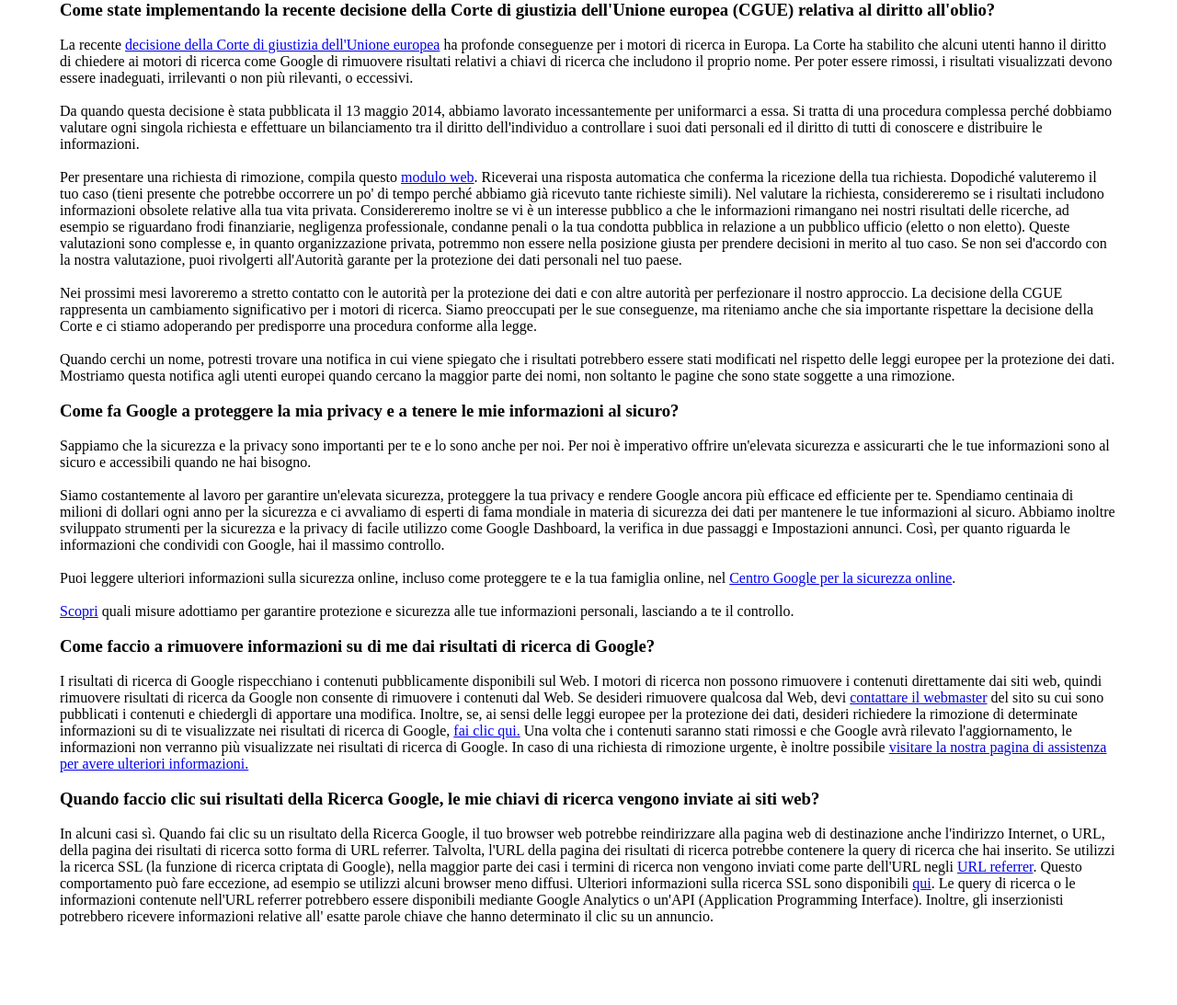
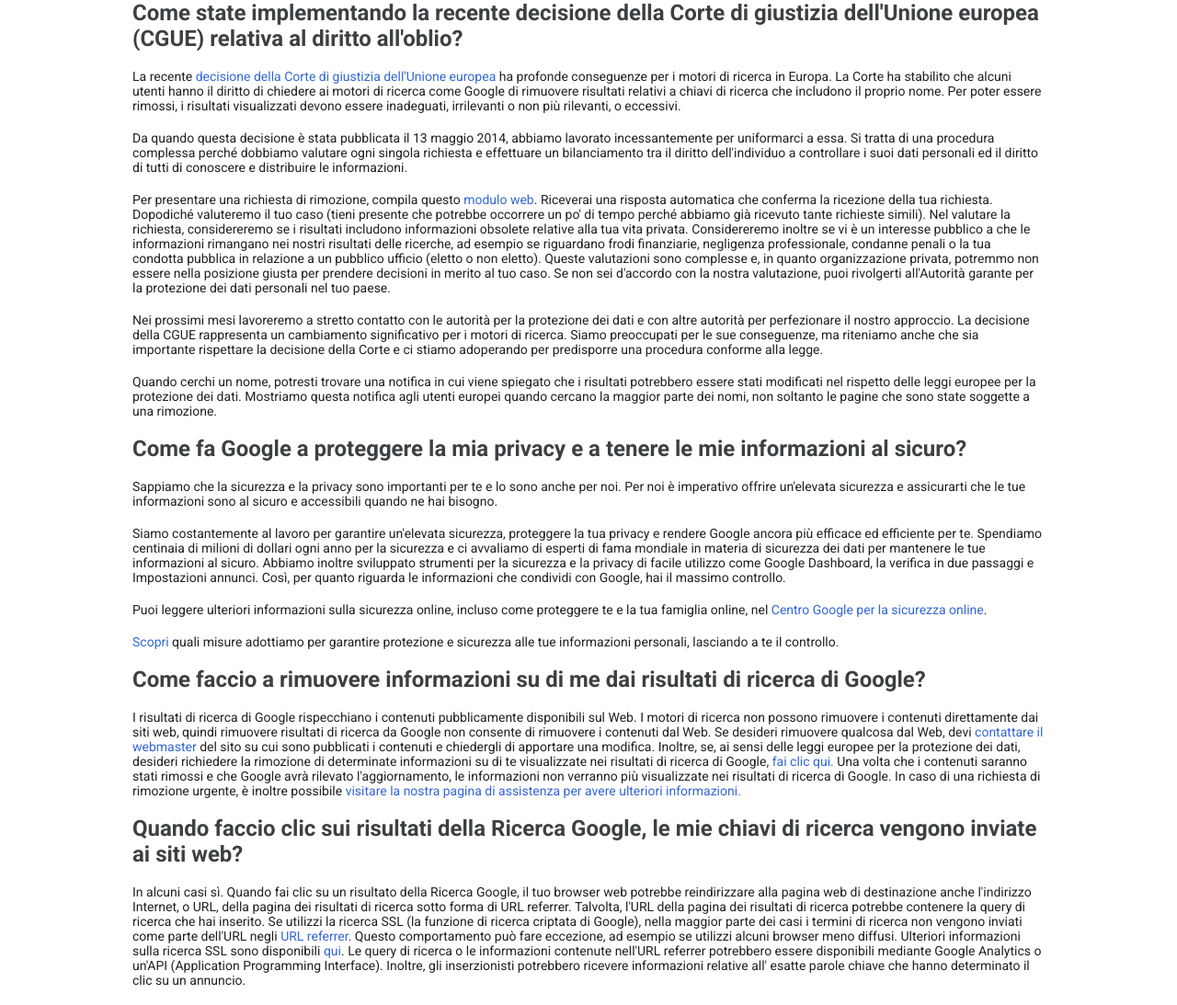
Before and after one commit to renzocarara/php-google-faq, a PHP site: page / in a window 1280 px wide. Shown: the whole page at 92% size. Before the commit the page ends 1006 px from the top, so only its background shows below. Run offline with PHP 8.4, Linux system fonts and the light colour scheme.

Commit message:
php ok, da fare tutto lo stile e formattazione pagina

```diff
--- a/index.php
+++ b/index.php
@@ -57,6 +57,7 @@ $google_faqs = [
     <!-- <link rel="stylesheet" href="https://stackpath.bootstrapcdn.com/bootstrap/4.4.1/css/bootstrap.min.css" integrity="sha384-Vkoo8x4CGsO3+Hhxv8T/Q5PaXtkKtu6ug5TOeNV6gBiFeWPGFN9MuhOf23Q9Ifjh" crossorigin="anonymous" /> -->
     <!-- <link rel="stylesheet" href="https://use.fontawesome.com/releases/v5.11.2/css/all.css" integrity="sha384-KA6wR/X5RY4zFAHpv/CnoG2UW1uogYfdnP67Uv7eULvTveboZJg0qUpmJZb5VqzN" crossorigin="anonymous"> -->
     <!-- <script src="https://cdn.jsdelivr.net/npm/handlebars@latest/dist/handlebars.js"></script> -->
+    <link href="https://fonts.googleapis.com/css?family=Roboto:400,700&display=swap" rel="stylesheet">
     <link rel="stylesheet" href="public/css/style.css">
     <title>Boolean clss#8 - google faq con php</title>
 </head>
@@ -64,14 +65,13 @@ $google_faqs = [
 <body>
 
     <header>
-
     </header>
 
     <main class="container">
 
     <?php
     foreach ($google_faqs as $faq) {
-        echo '<h3>' . $faq['question'] . '</h3>';
+        echo '<h2>' . $faq['question'] . '</h2>';
         echo '<br>';
         for ($i=0; $i < count($faq['answer']) ; $i++) {
             // scorro tutti paragrafi che compongono la risposta
--- a/public/css/style.css
+++ b/public/css/style.css
@@ -10,6 +10,19 @@
 
 /* commom style */
 
+body {
+  font-family: "Roboto", sans-serif;
+}
+
+a {
+  color: #3367D6;
+  text-decoration: none;
+}
+
+a:visited {
+  color: #3367D6;
+}
+
 /*  end commom style */
 
 /* header style */
@@ -19,8 +32,17 @@
 /* main style */
 
 .container {
-  max-width: 1150px;
+  max-width: 992px;
   margin: 0 auto;
+}
+
+h2 {
+  color: #3C4043;
+}
+
+p {
+  color: #212121;
+  font-size: 14px;
 }
 
 /* end main style */
--- a/src/scss/_common.scss
+++ b/src/scss/_common.scss
@@ -1,5 +1,15 @@
 /* commom style */
+
 body {
-    // font-family: Tahoma, sans-serif;
+    font-family: 'Roboto', sans-serif;
+}
+
+a {
+    color: $link_color;
+    text-decoration: none;
+
+    &:visited {
+        color: $link_color;
+    }
 }
 /*  end commom style */
--- a/src/scss/_main.scss
+++ b/src/scss/_main.scss
@@ -1,8 +1,15 @@
 /* main style */
 .container {
-    max-width: 1150px;
+    max-width: 992px;
     margin: 0 auto;
 }
 
-p {}
+h2 {
+    color: $title_color;
+}
+
+p {
+    color: $text_color;
+    font-size: 14px;
+}
 /* end main style */
--- a/src/scss/_variables.scss
+++ b/src/scss/_variables.scss
@@ -1,5 +1,7 @@
 // colors
-//
+$text_color: #212121;
+$title_color: #3C4043; //
 // spacing and sizes
 //
 // text font sizes
+$link_color: #3367D6;
```
